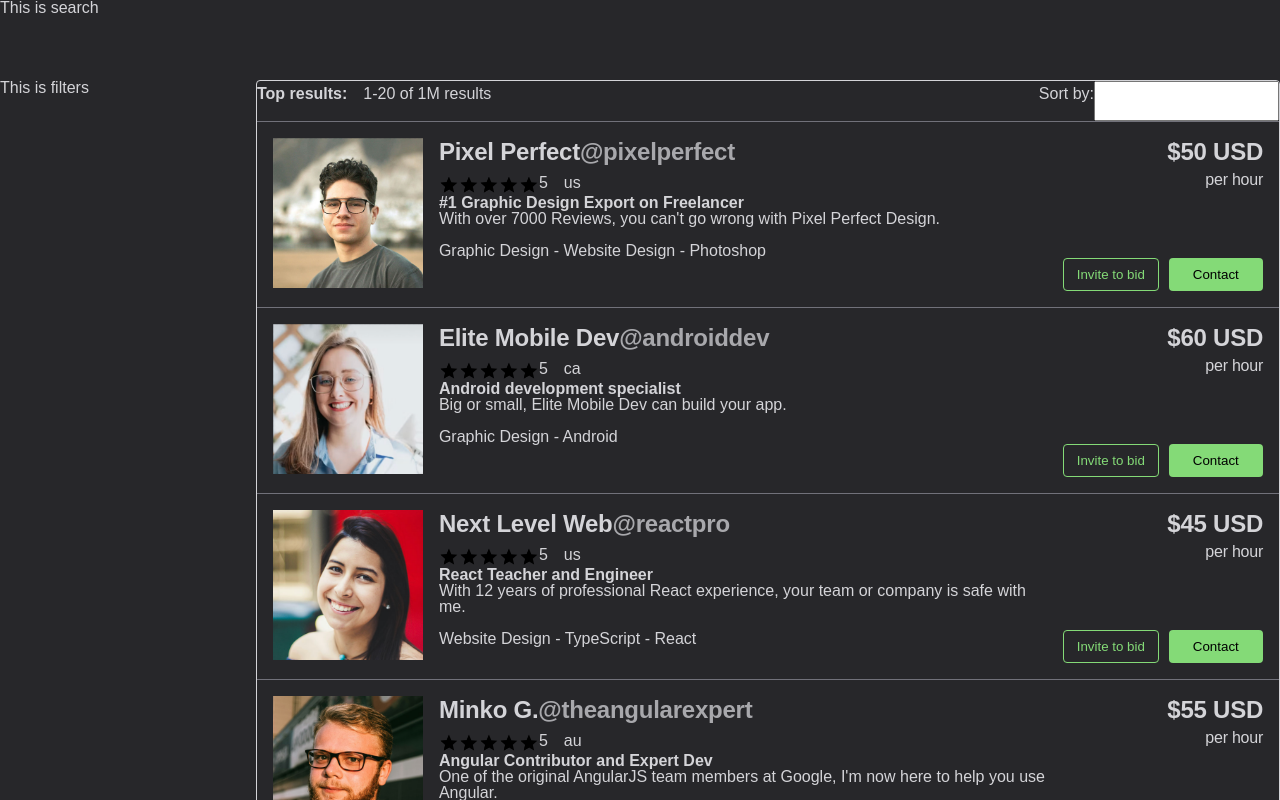
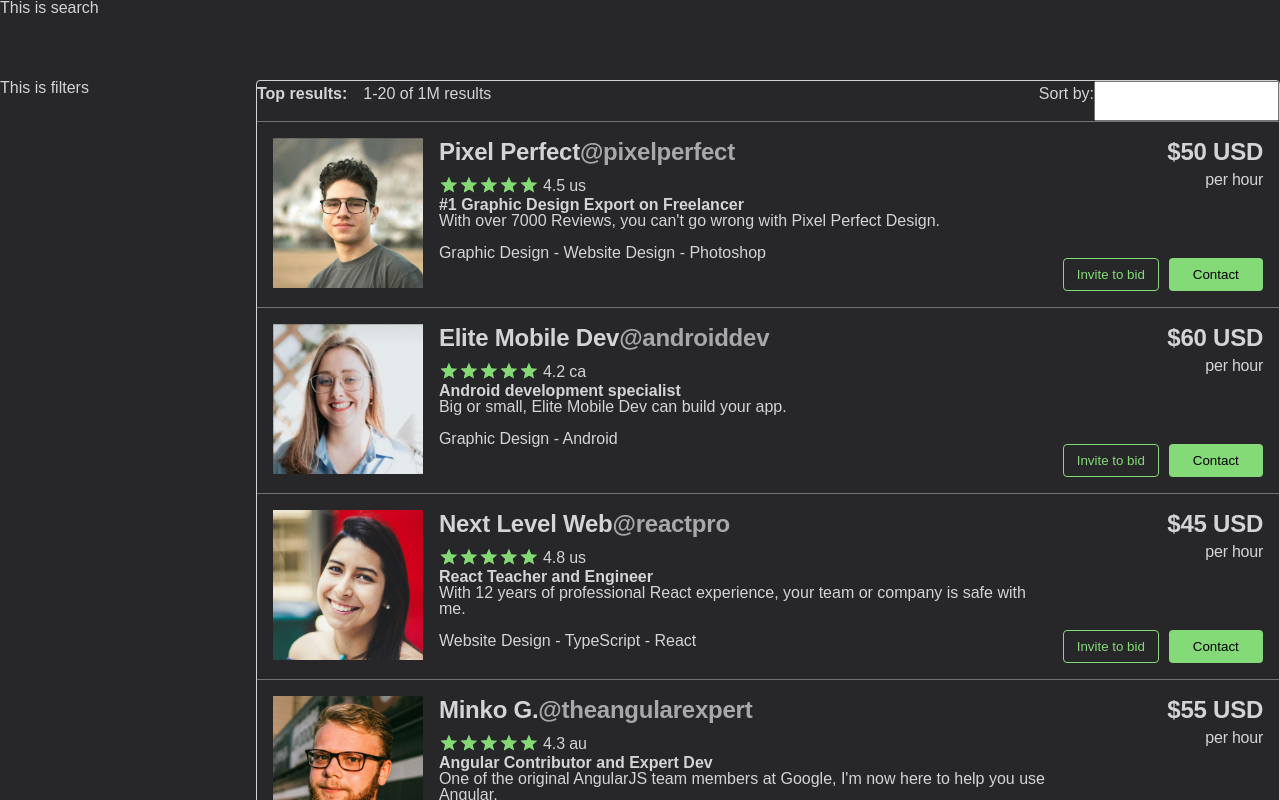
Before and after one commit to patbornay/coding-puzzles, a React (Vite) app in the folder react-notes/training/: page / in a window 1280 px wide. Shown: the top 800 px of the page. Built offline with nearby package versions, Linux system fonts and the light colour scheme.

Commit message:
details styling fixes

```diff
--- a/react-notes/training/src/App.css
+++ b/react-notes/training/src/App.css
@@ -41,6 +41,8 @@
   --primary-200: #A3E399;
   --primary-400: #C1EDBB;
   --primary-600: #E0F6DD;
+
+  --primary-filter-0: brightness(0) saturate(100%) invert(80%) sepia(95%) saturate(305%) hue-rotate(47deg) brightness(94%) contrast(80%);
 
   --radius-100: 4px;
 }
--- a/react-notes/training/src/components/Users.module.css
+++ b/react-notes/training/src/components/Users.module.css
@@ -3,13 +3,13 @@
   color: var(--neutral-300);
   display: flex;
   flex-direction: column;
-  width: 100vw;
+  width: 100%;
   max-height: 100%;
   border-style: solid;
   border-color: var(--neutral-300);
   border-width: 1px;
   border-radius: 4px;
-  overflow-y: scroll;
+  overflow-y: scroll; /** adds white space on the right?**/
 }
 
 .users-filters {
--- a/react-notes/training/src/components/users/UserDetails.module.css
+++ b/react-notes/training/src/components/users/UserDetails.module.css
@@ -17,15 +17,22 @@
   opacity: 75%;
 }
 
+.details__rating-row {
+  display: flex;
+  flex-direction: row;
+  gap: var(--spacing-100);
+  line-height: 1.4rem;
+}
+
 .rating {
   display: flex;
   flex-direction: row;
-  padding-right: var(--spacing-300);
 }
 
 .star {
   height: 20px;
   width: 20px;
+  filter: var(--primary-filter-0); /* red filter */
 }
 
 .tagline {
--- a/react-notes/training/src/components/users/UserDetails.tsx
+++ b/react-notes/training/src/components/users/UserDetails.tsx
@@ -16,8 +16,9 @@ export const UserDetails = ({ user }: UserDetailsProps) => {
         <h2 className={styles["display-name"]}>{user.displayName}</h2>
         <h2 className={styles["username"]}>@{user.username}</h2>
       </div>
-      <div className={styles["details__row"]}>
+      <div className={styles["details__rating-row"]}>
         <StarRating stars={Math.ceil(user.rating)} />
+        <div>{user.rating}</div>
         <div className={styles["country"]}>{user.country.code}</div>
       </div>
       <div className={styles["tagline"]}>
@@ -46,7 +47,6 @@ function StarRating({ stars }: { stars: number }) {
           src={"/src/assets/star.svg"}
         />
       ))}
-      {stars}
     </div>
   );
 }
```
